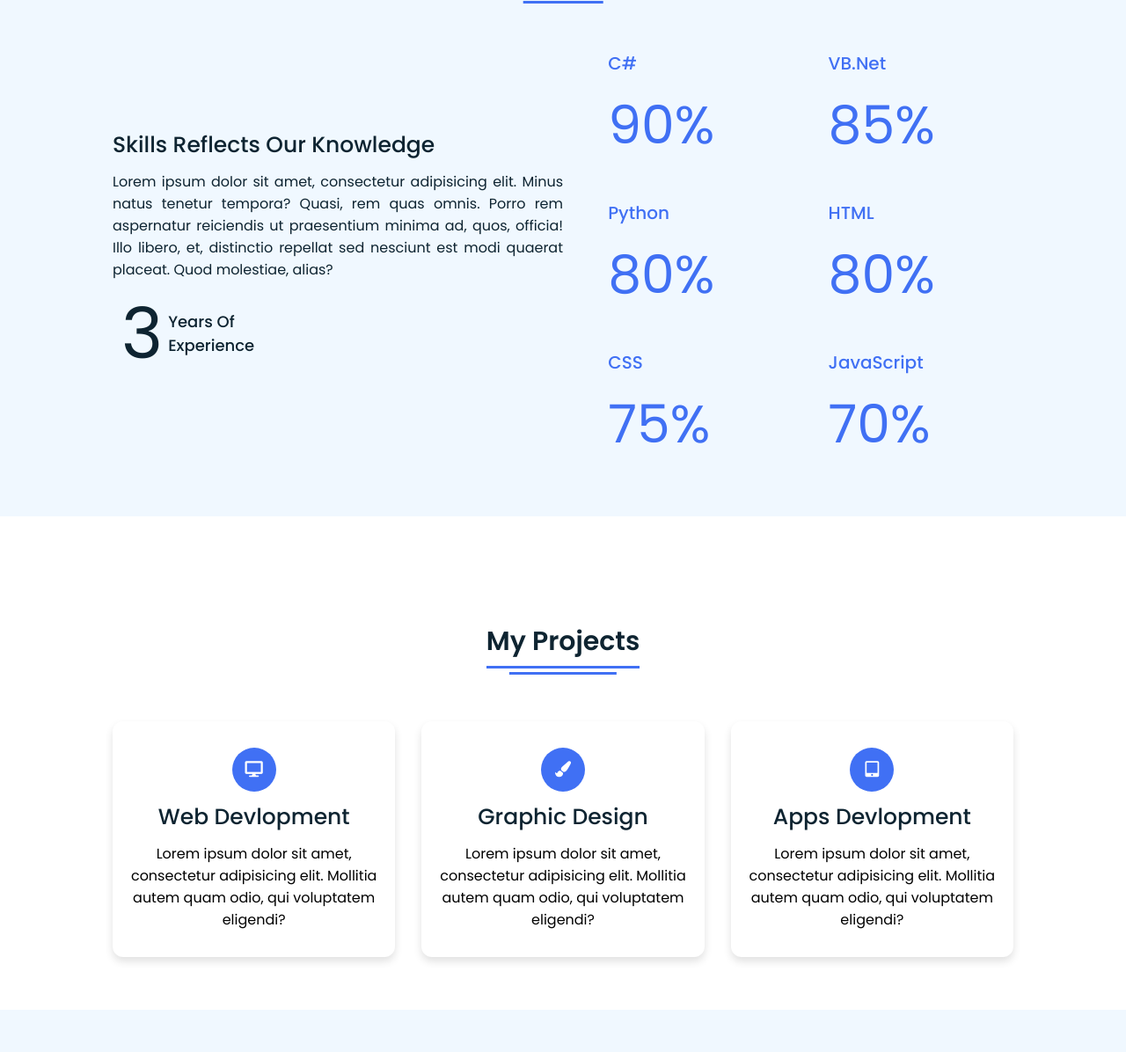
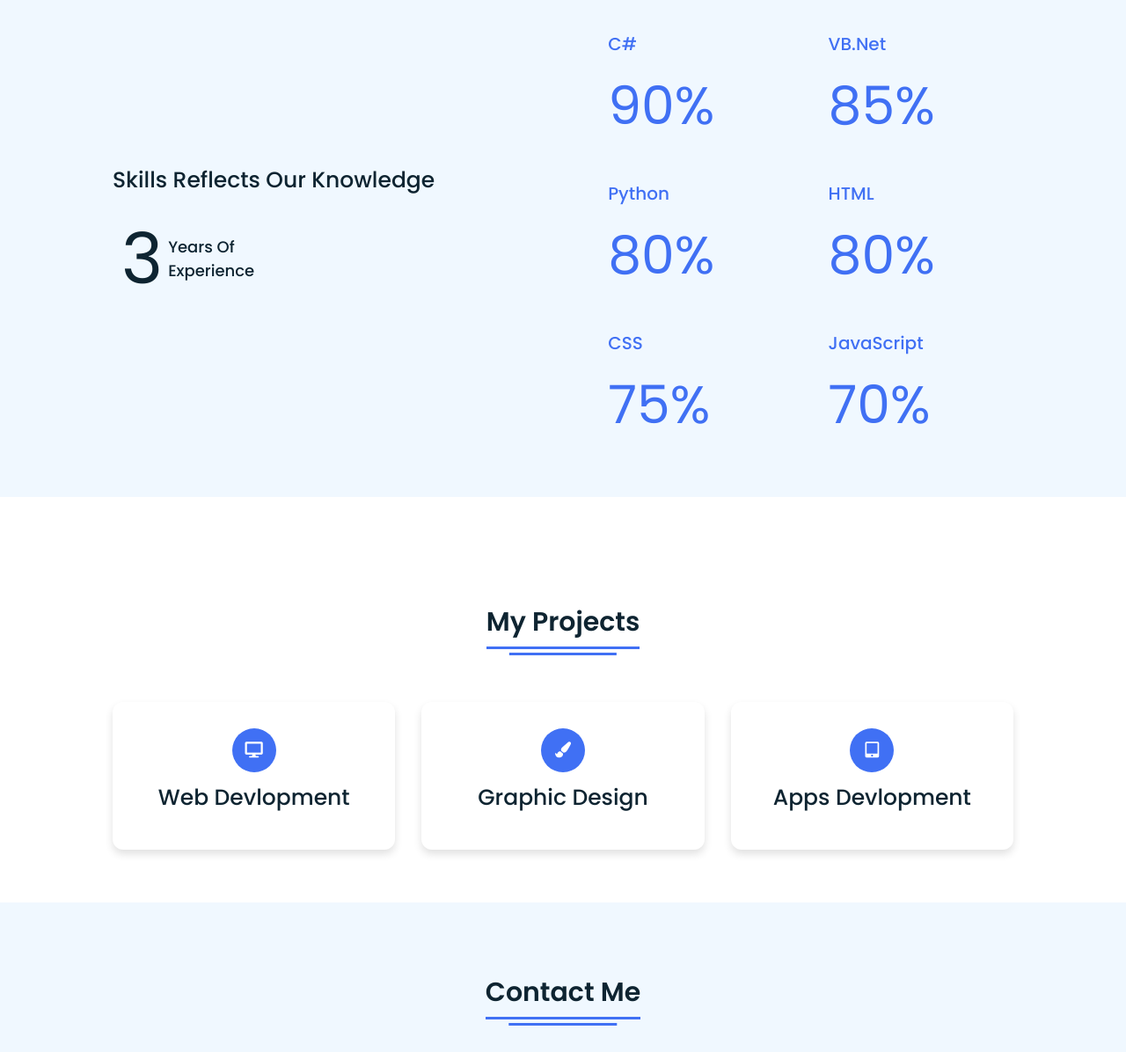
Before and after one commit to Code-Parth/Portfolio.gihub.io, a plain HTML site: page index.html in a window 1280 px wide. Shown: the part 1618-2814 px from the top of the page at 88% size. Drawn offline with nearby package versions, Linux system fonts and the light colour scheme.

Commit message:
Update index.html

```diff
--- a/index.html
+++ b/index.html
@@ -63,9 +63,9 @@
             error vitae, omnis praesentium? Aperiam nulla non, nesciunt fuga rem perferendis alias et, temporibus,
             distinctio culpa unde a laborum libero ducimus. Facilis veniam sit praesentium, voluptatibus sint maxime
             iusto eaque.</p>
-          <div class="button">
+          <!-- <div class="button">
             <button><span>Download CV</span></button>
-          </div>
+          </div> -->
         </div>
       </div>
     </div>
@@ -77,9 +77,9 @@
       <div class="skills-details">
         <div class="text">
           <div class="topic">Skills Reflects Our Knowledge</div>
-          <p>Lorem ipsum dolor sit amet, consectetur adipisicing elit. Minus natus tenetur tempora? Quasi, rem quas
+          <!-- <p>Lorem ipsum dolor sit amet, consectetur adipisicing elit. Minus natus tenetur tempora? Quasi, rem quas
             omnis. Porro rem aspernatur reiciendis ut praesentium minima ad, quos, officia! Illo libero, et, distinctio
-            repellat sed nesciunt est modi quaerat placeat. Quod molestiae, alias?</p>
+            repellat sed nesciunt est modi quaerat placeat. Quod molestiae, alias?</p> -->
           <div class="experience">
             <div class="num">3</div>
             <div class="exp">Years Of <br> Experience</div>
@@ -124,24 +124,24 @@
             <i class="fas fa-desktop"></i>
           </div>
           <div class="topic">Web Devlopment</div>
-          <p>Lorem ipsum dolor sit amet, consectetur adipisicing elit. Mollitia autem quam odio, qui voluptatem
-            eligendi?</p>
+          <!-- <p>Lorem ipsum dolor sit amet, consectetur adipisicing elit. Mollitia autem quam odio, qui voluptatem
+            eligendi?</p> -->
         </div>
         <div class="box">
           <div class="icon">
             <i class="fas fa-paint-brush"></i>
           </div>
           <div class="topic">Graphic Design</div>
-          <p>Lorem ipsum dolor sit amet, consectetur adipisicing elit. Mollitia autem quam odio, qui voluptatem
-            eligendi?</p>
+          <!--;<p>Lorem ipsum dolor sit amet, consectetur adipisicing elit. Mollitia autem quam odio, qui voluptatem
+            eligendi?</p> -->
         </div>
         <div class="box">
           <div class="icon">
             <i class="fas fa-tablet-alt"></i>
           </div>
           <div class="topic">Apps Devlopment</div>
-          <p>Lorem ipsum dolor sit amet, consectetur adipisicing elit. Mollitia autem quam odio, qui voluptatem
-            eligendi?</p>
+          <!-- <p>Lorem ipsum dolor sit amet, consectetur adipisicing elit. Mollitia autem quam odio, qui voluptatem
+            eligendi?</p> -->
         </div>
       </div>
     </div>
```
